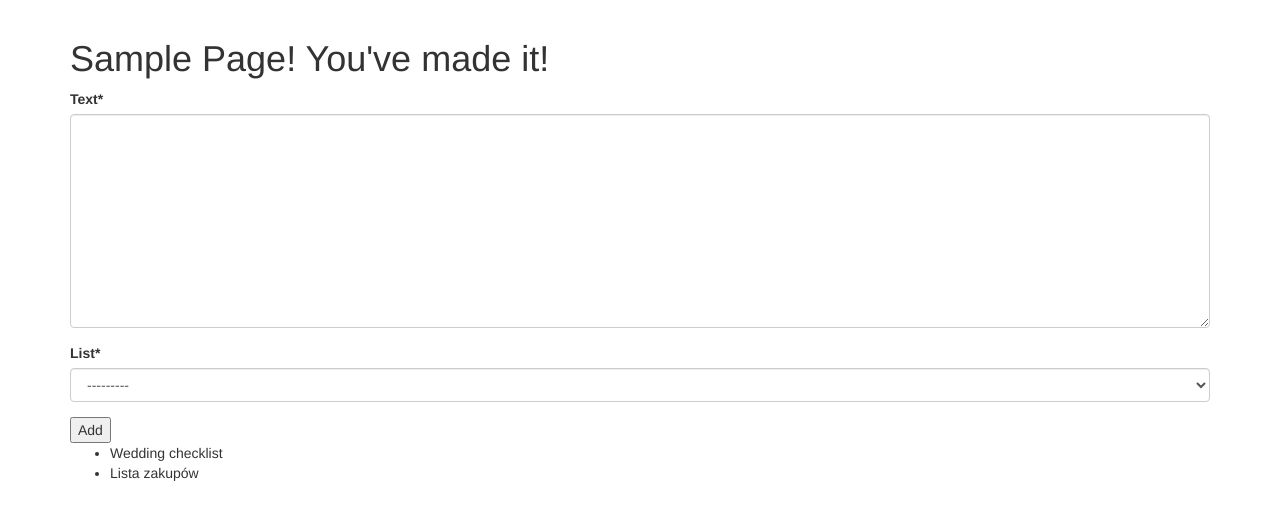
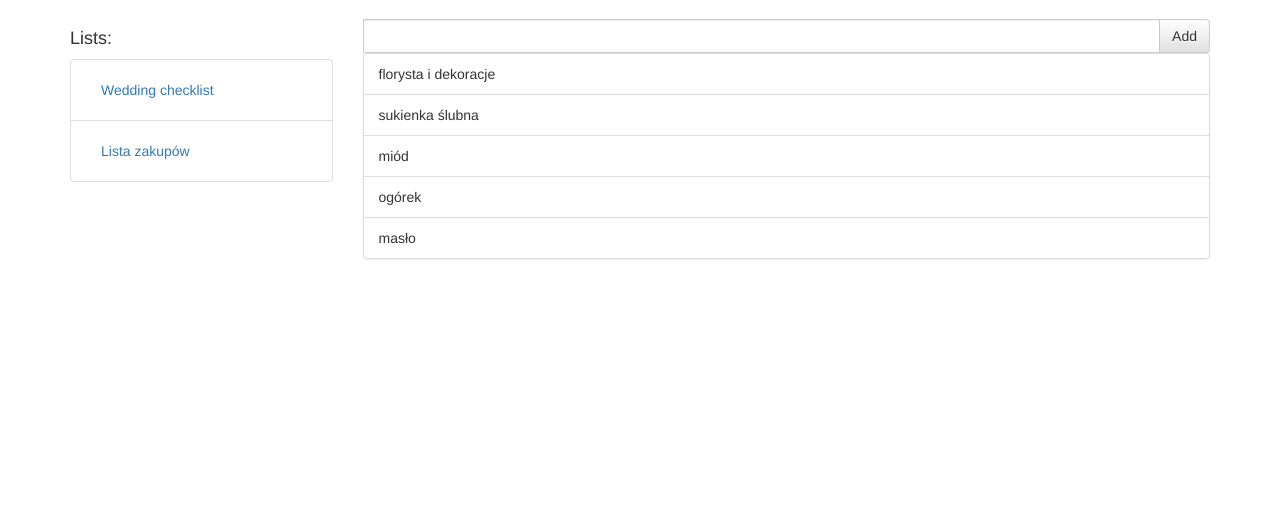
Before and after one commit to patrycjarychlik/Simple-Django-app, a Django app: page /interface/home in a window 1280 px wide. Shown: the part 51-571 px from the top of the page. Run offline with Django 3.2, Linux system fonts and the light colour scheme; a user stored in the database is signed in; data comes from the database, SQL or seed files in the repository; both versions use the stored data as it was after the commit; some libraries are stand-ins or nearby versions.

Commit message:
2 pane view. Add to list 1

```diff
--- a/interface/forms.py
+++ b/interface/forms.py
@@ -5,4 +5,4 @@ from website.models import Item
 class AddItemForm(ModelForm):
     class Meta:
         model = Item
-        exclude = ('date', 'marked')
+        exclude = ('date', 'marked', 'list')
--- a/interface/views.py
+++ b/interface/views.py
@@ -1,5 +1,5 @@
 from django.contrib.auth.decorators import login_required
-from django.shortcuts import render
+from django.shortcuts import render, get_object_or_404
 
 from interface.forms import AddItemForm
 from website.models import List, Item
@@ -11,7 +11,10 @@ from website.models import List, Item
 def home(request):
     if request.method == "POST":
         if 'addItem' in request.POST:
-            form = AddItemForm(data=request.POST)
+            item = Item(
+                list_id=1
+            )
+            form = AddItemForm(instance=item, data=request.POST)
             if form.is_valid():
                 form.save()
             form = AddItemForm()
@@ -19,6 +22,7 @@ def home(request):
         form = AddItemForm()
     return  render(request, "interface/home.html",
                    {
-                       'items': List.objects.all(),
+                       'items': Item.objects.all(),
+                       'lists': List.objects.all(),
                        'addItemForm' : form
-                    });
+                    })
--- a/static/css/main.css
+++ b/static/css/main.css
@@ -3,3 +3,8 @@
 /* ==========================================================================
    Author's custom styles
    ========================================================================== */
+
+
+li:hover, .nav>li>a:hover, .nav>li>a:focus{
+    background-color: #a5ffe7;
+}
--- a/templates/interface/home.html
+++ b/templates/interface/home.html
@@ -2,25 +2,40 @@
 {% load crispy_forms_tags %}
 
 {% block content %}
-<h1>Sample Page! You've made it!</h1>
-
-  <form method="post" action="{% url 'user_page' %}">
-        {{ addItemForm | crispy }}
 
 
+<div class="row content">
+    <div class="col-sm-3 sidenav">
+        <h4>Lists:</h4>
+        <ul class="nav">
+             {% for l in lists %}
+            <li class="list-group-item">
+                <a href="">{{ l.name }}</a>
+            </li>
+            {% endfor %}
+        </ul>
+    </div>
 
-        {% csrf_token %}
-        <button type="submit" name="addItem" >Add</button>
-    </form>
+    <div class="col-sm-9">
 
-{{text}}
+        <form method="post" action="{% url 'user_page' %}">
+            <div class="input-group">
+                {{ addItemForm | crispy }}
+                {% csrf_token %}
+                <span class="input-group-btn">
+                    <button class="btn btn-default" name="addItem" type="submit">Add</button>
+                </span>
+            </div>
+        </form>
 
-<ul>
-    {% for i in items %}
-    <li>
-        {{i.name}}
-    </li>
-    {% endfor %}
-</ul>
+        <ul class="list-group">
+            {% for i in items %}
+            <li class="list-group-item">
+                {{i.text}}
+            </li>
+            {% endfor %}
+        </ul>
+    </div>
+</div>
 
 {% endblock %}
--- a/website/models.py
+++ b/website/models.py
@@ -1,6 +1,5 @@
 from django.contrib.auth.models import User
 from django.db import models
-
 
 # Create your models here.
 
@@ -16,7 +15,7 @@ class List(models.Model):
 
 
 class Item(models.Model):
-    text = models.TextField()
+    text = models.CharField(max_length=300, default="", verbose_name="")
     date = models.DateTimeField(auto_now=True)
     list = models.ForeignKey(List, on_delete=models.CASCADE)
     marked = models.BooleanField(default=True)
```
Also changed, not shown: interface/urls.py (+5 -6 lines), db.sqlite3.
